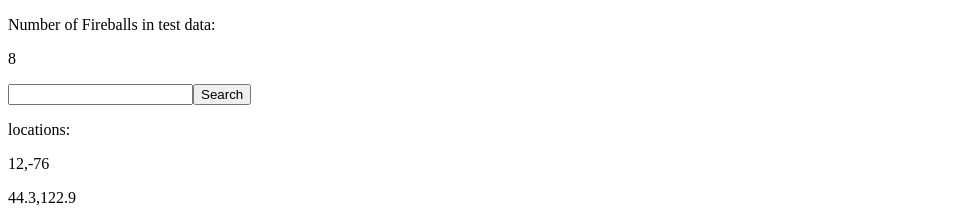
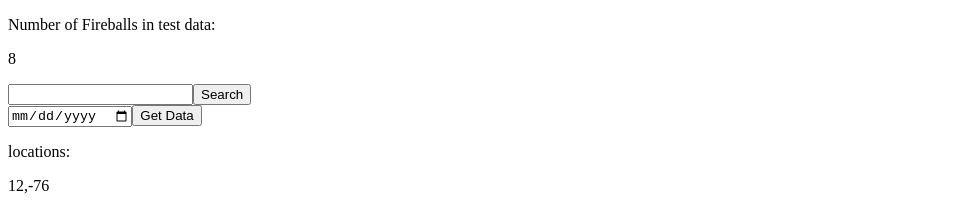
Before and after one commit to CsnQ/space-objects-2, an Angular app: page / in a window 1280 px wide. Shown: the top 208 px of the page, without its empty margins (0-975 px from the left). Built offline with nearby package versions, Linux system fonts and the light colour scheme; what @agm/core would draw is missing.

Commit message:
created date picker component

```diff
--- a/src/app/app.module.ts
+++ b/src/app/app.module.ts
@@ -1,4 +1,5 @@
 import { BrowserModule } from '@angular/platform-browser';
+import { FormsModule } from "@angular/forms";
 import { NgModule } from '@angular/core';
 import { AgmCoreModule } from '@agm/core';
 import { HttpClientModule } from '@angular/common/http';
@@ -12,6 +13,7 @@ import{FireballDataService } from  './services/fireball-data.service'
 
 import {key} from '../config/gMaps';
 import { SearchBarComponent } from './components/search-bar/search-bar.component';
+import { DatePickerComponent } from './components/date-picker/date-picker.component';
 
 
 
@@ -21,7 +23,8 @@ import { SearchBarComponent } from './components/search-bar/search-bar.component
     AppComponent,
     TestMapComponent,
     FireballInfoComponent,
-    SearchBarComponent
+    SearchBarComponent,
+    DatePickerComponent
   ],
   imports: [
     BrowserModule,
@@ -30,6 +33,7 @@ import { SearchBarComponent } from './components/search-bar/search-bar.component
     }),
     AppRoutingModule,
     HttpClientModule,
+    FormsModule
   ],
   providers: [FireballDataService],
   bootstrap: [AppComponent]
--- /dev/null
+++ b/src/app/components/date-picker/date-picker.component.html
@@ -0,0 +1,2 @@
+<input #date type="date" (keydown.enter)="handleDateSearch.emit(date.value)">
+<button (click)="handleDateSearch.emit(date.value)">Get Data</button>
--- /dev/null
+++ b/src/app/components/date-picker/date-picker.component.ts
@@ -0,0 +1,17 @@
+import { Component, OnInit, Output, EventEmitter } from '@angular/core';
+
+@Component({
+  selector: 'app-date-picker',
+  templateUrl: './date-picker.component.html',
+  styleUrls: ['./date-picker.component.scss']
+})
+export class DatePickerComponent implements OnInit {
+
+  @Output() handleDateSearch = new EventEmitter();
+
+  constructor() { }
+
+  ngOnInit() {
+  }
+
+}
--- a/src/app/components/fireball-info/fireball-info.component.html
+++ b/src/app/components/fireball-info/fireball-info.component.html
@@ -1,6 +1,7 @@
 <p>Number of Fireballs in test data:</p>
 <p>{{countOfFireballs}}</p>
-<app-search-bar (handleSearch)="searchByDate($event)" ></app-search-bar>
+<app-search-bar (handleSearch)="searchByDate($event)"></app-search-bar>
+<app-date-picker></app-date-picker>
 <p>locations:</p>
 <p>{{locations[0]}}</p>
 <p>{{locations[1]}}</p>
```
Also changed, not shown: src/app/components/date-picker/date-picker.component.scss (added), 1 other file (tests, documents, lock files or other folders).
